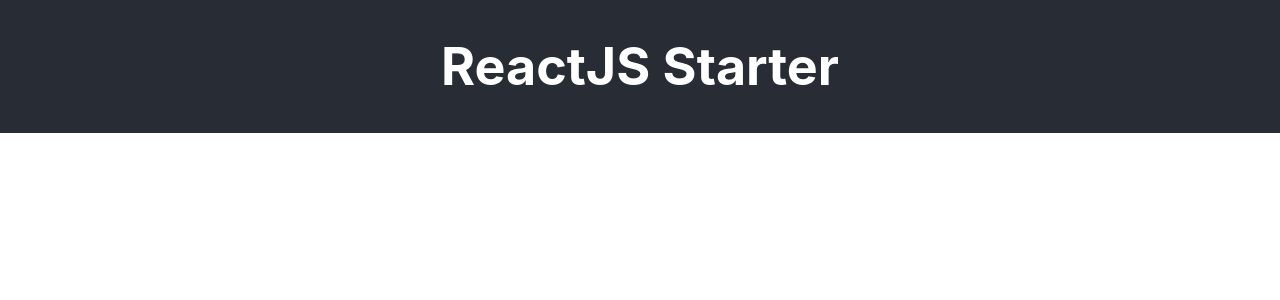
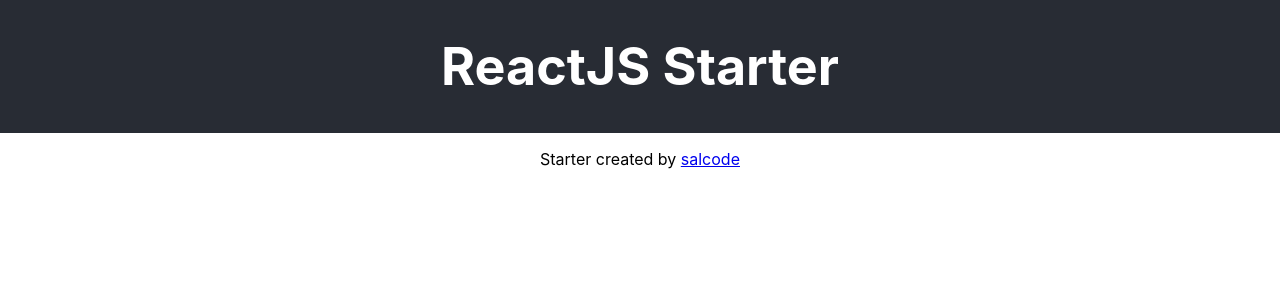
Before and after one commit to salcode/reactjs-starters, a React (Create React App) app: page / in a window 1280 px wide. Shown: the top 300 px of the page. Built offline with nearby package versions, Linux system fonts and the light colour scheme.

Commit message:
Add footer

```diff
--- a/src/App.js
+++ b/src/App.js
@@ -6,6 +6,9 @@
       <header className="App-header">
         <h1>ReactJS Starter</h1>
       </header>
+      <footer className="App-footer">
+        <p>Starter created by <a href="https://github.com/salcode">salcode</a></p>
+      </footer>
     </div>
   );
 }
```
